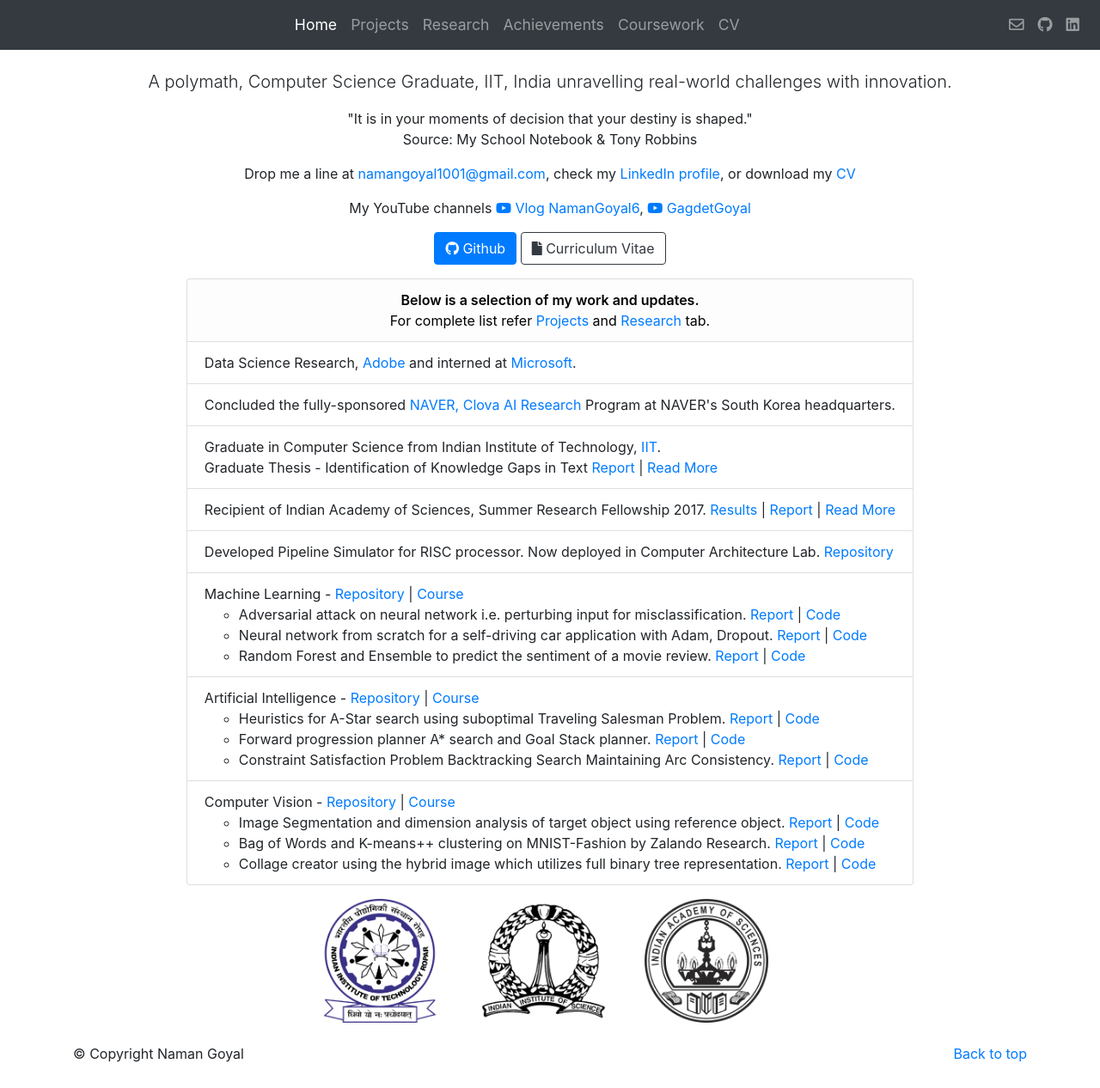
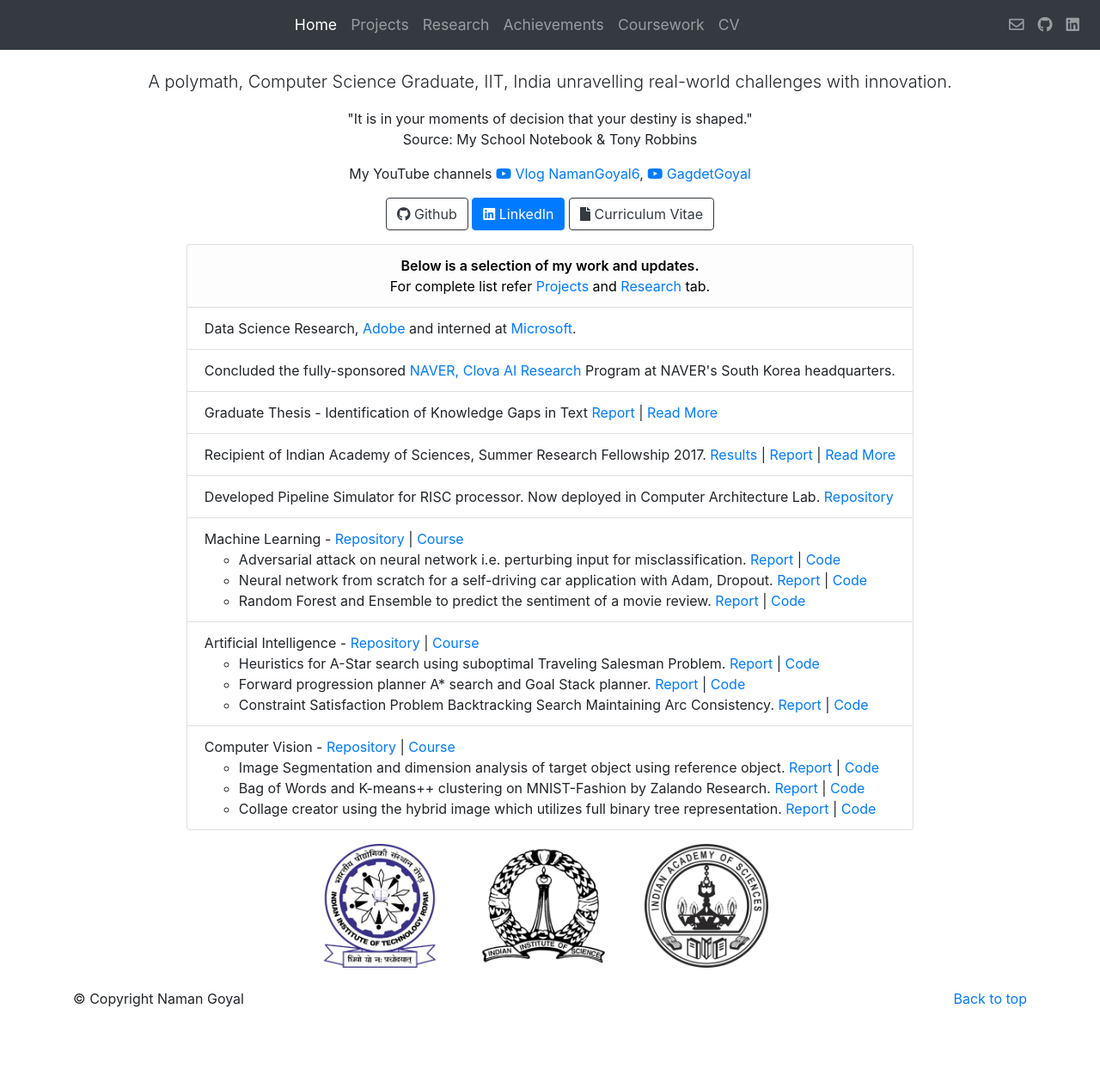
Before and after one commit to thenamangoyal/thenamangoyal.github.io, a Jekyll site: the page built from index.html, in a window 1280 px wide and 1266 px high. Shown: the whole window at 86% size. Built offline with Jekyll 4.4.1, drawn with Linux system fonts in a browser that asks for light colours; nearby versions of some CDN libraries.

Commit message:
Update index.html

```diff
--- a/index.html
+++ b/index.html
@@ -11,13 +11,13 @@ layout: bootstrap
                 innovation.<br>
             <p class="text-center">"It is in your moments of decision that your destiny is shaped."<br> Source: My
                 School Notebook &amp; Tony Robbins</p>
-            <p class="text-center">
+            <!-- <p class="text-center">
                 Drop me a line at <a href="mailto:namangoyal1001@gmail.com" title="Email me"
                     target="_blank">namangoyal1001@gmail.com</a>, check my <a
                     href="http://www.linkedin.com/in/goyal-naman" title="LinkedIn Profile" target="_blank">LinkedIn
                     profile</a>, or download my <a href="https://bit.ly/namangoyal" title="Download CV"
                     target="_blank">CV</a>
-            </p>
+            </p> -->
             <p class="text-center">
                 My YouTube channels <a href="http://youtube.com/namangoyal6" title="YouTube HomePage" target="_blank"><i
                         class="fab fa-youtube"></i> Vlog NamanGoyal6</a>,
@@ -25,8 +25,10 @@ layout: bootstrap
                     target="_blank"><i class="fab fa-youtube"></i> GagdetGoyal</a>
             </p>
             <p class="text-center">
-                <a target="_blank" href="https://github.com/thenamangoyal" class="btn btn-primary"><i
+                <a target="_blank" href="https://github.com/thenamangoyal" class="btn btn-outline-dark"><i
                         class="fab fa-github"></i> Github</a>
+                <a target="_blank" href="https://www.linkedin.com/in/goyal-naman/" class="btn btn-primary"><i
+                        class="fab fa-linkedin"></i> LinkedIn</a>
                 <a target="_blank" href="https://bit.ly/namangoyal" class="btn btn-outline-dark"><i
                         class="fas fa-file"></i> Curriculum Vitae</a>
             </p>
@@ -58,8 +60,10 @@ layout: bootstrap
                 at NAVER's South Korea headquarters.</li>
 
 
-            <li class="list-group-item"> Graduate in Computer Science from Indian Institute of Technology, <a
-                    target="_blank" href="http://iitrpr.ac.in/">IIT</a>.<br> Graduate Thesis - Identification of Knowledge Gaps in Text <a target="_blank"
+            <li class="list-group-item">
+               <!--  Graduate in Computer Science from Indian Institute of Technology, <a
+                    target="_blank" href="http://iitrpr.ac.in/">IIT</a>.<br>  -->
+                Graduate Thesis - Identification of Knowledge Gaps in Text <a target="_blank"
                     href="https://drive.google.com/file/d/1iDVWH85ypJG0Fh74JGeTzxBC5ZX1kRi6/view?usp=sharing">Report</a>
                 | <a href="/research#btp">Read More</a>
             </li>
```
